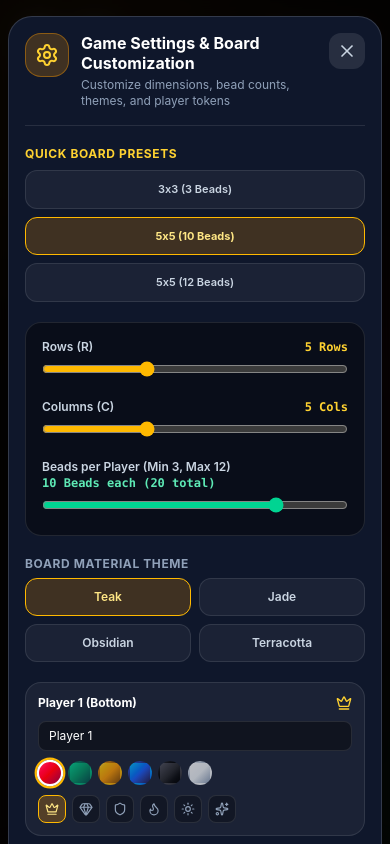
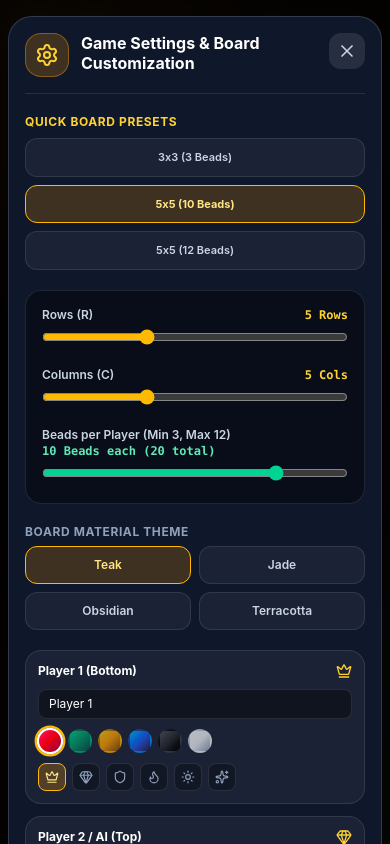
Before and after one commit to Mustafa25008/customized-solo-guti, a React (Vite) app: page / in a window 390 px wide. Both pictures are taken after a click on the button 39 px from the left and 39 px from the top of the page. Built offline with nearby package versions, Linux system fonts and the light colour scheme.

Commit message:
improve responsiveness

```diff
--- a/src/App.tsx
+++ b/src/App.tsx
@@ -984,9 +984,6 @@ const LiveBoardPreview: React.FC<{ config: GameConfig }> = ({ config }) => {
         <span>
           {rows}×{cols} Grid ({rows * cols} nodes)
         </span>
-        <span>
-          {rows * cols - safeBeads * 2} empty center nodes
-        </span>
       </div>
       <svg viewBox={`0 0 ${width} ${height}`} className="w-full max-w-[250px] h-auto">
         {edges.map((e, i) => (
@@ -1669,7 +1666,7 @@ export function App() {
           SCREEN 1: DEDICATED HOME SCREEN
          ===================================================================== */}
       {activeScreen === 'home' && (
-        <div className="min-h-screen flex flex-col justify-between p-4 sm:p-6 relative">
+        <div className="min-h-screen flex flex-col justify-between max-sm:justify-start p-4 sm:p-6 relative">
           {/* Decorative Ambient Background Glows */}
           <div className="pointer-events-none fixed inset-0 overflow-hidden z-0">
             <div className="absolute -top-32 -left-32 w-96 h-96 rounded-full bg-amber-500/10 blur-3xl" />
@@ -1723,7 +1720,7 @@ export function App() {
           </div>
 
           {/* CENTER OF HOME SCREEN: BRAND HERO & "OPPONENT MODE" IN 2 ROWS */}
-          <div className="relative z-10 flex-1 flex flex-col items-center justify-center my-4 px-2">
+          <div className="relative z-10 flex-1 max-sm:flex-none flex flex-col items-center justify-center my-4 max-sm:my-1 px-2">
             {/* Game Emblem & Title */}
             <div className="text-center mb-4">
               <div className="inline-flex items-center justify-center w-16 h-16 sm:w-20 sm:h-20 rounded-3xl bg-gradient-to-br from-amber-300 via-amber-500 to-amber-700 p-0.5 shadow-[0_0_40px_rgba(245,158,11,0.35)] mb-2">
@@ -1933,7 +1930,7 @@ export function App() {
           </div>
 
           {/* Bottom Home Footer */}
-          <div className="relative z-10 text-center text-xs text-slate-400/80 py-2">
+          <div className="relative z-10 text-center text-xs text-slate-400/80 py-2 max-sm:mt-1 max-sm:py-1">
             Use the <strong className="text-amber-300">Settings (⚙️)</strong> button at the top-left corner to customize board size, bead count, colors &amp; themes.
           </div>
         </div>
@@ -2462,9 +2459,6 @@ export function App() {
                   <h2 className="text-base sm:text-2xl leading-tight font-bold text-white">
                     Game Settings &amp; Board Customization
                   </h2>
-                  <p className="mt-1 text-xs sm:text-sm text-slate-400">
-                    Customize dimensions, bead counts, themes, and player tokens
-                  </p>
                 </div>
               </div>
               <button
@@ -2790,7 +2784,7 @@ export function App() {
                   <div className="flex items-center justify-between mb-2">
                     <span className="text-xs font-bold uppercase tracking-wider text-slate-300 flex items-center gap-1.5">
                       <Layers className="w-3.5 h-3.5 text-amber-400" />
-                      Live Starting Graph Preview
+                      Live Board Preview
                     </span>
                   </div>
                   <LiveBoardPreview config={config} />
@@ -2798,7 +2792,7 @@ export function App() {
                   {/* Graph Diagonal Mode Toggle */}
                   <div className="mt-4">
                     <label className="block text-[11px] font-bold uppercase tracking-wider text-slate-400 mb-1.5">
-                      Diagonal Graph Geometry
+                      Diagonal Board Geometry
                     </label>
                     <div className="grid grid-cols-2 gap-2">
                       <button
```
